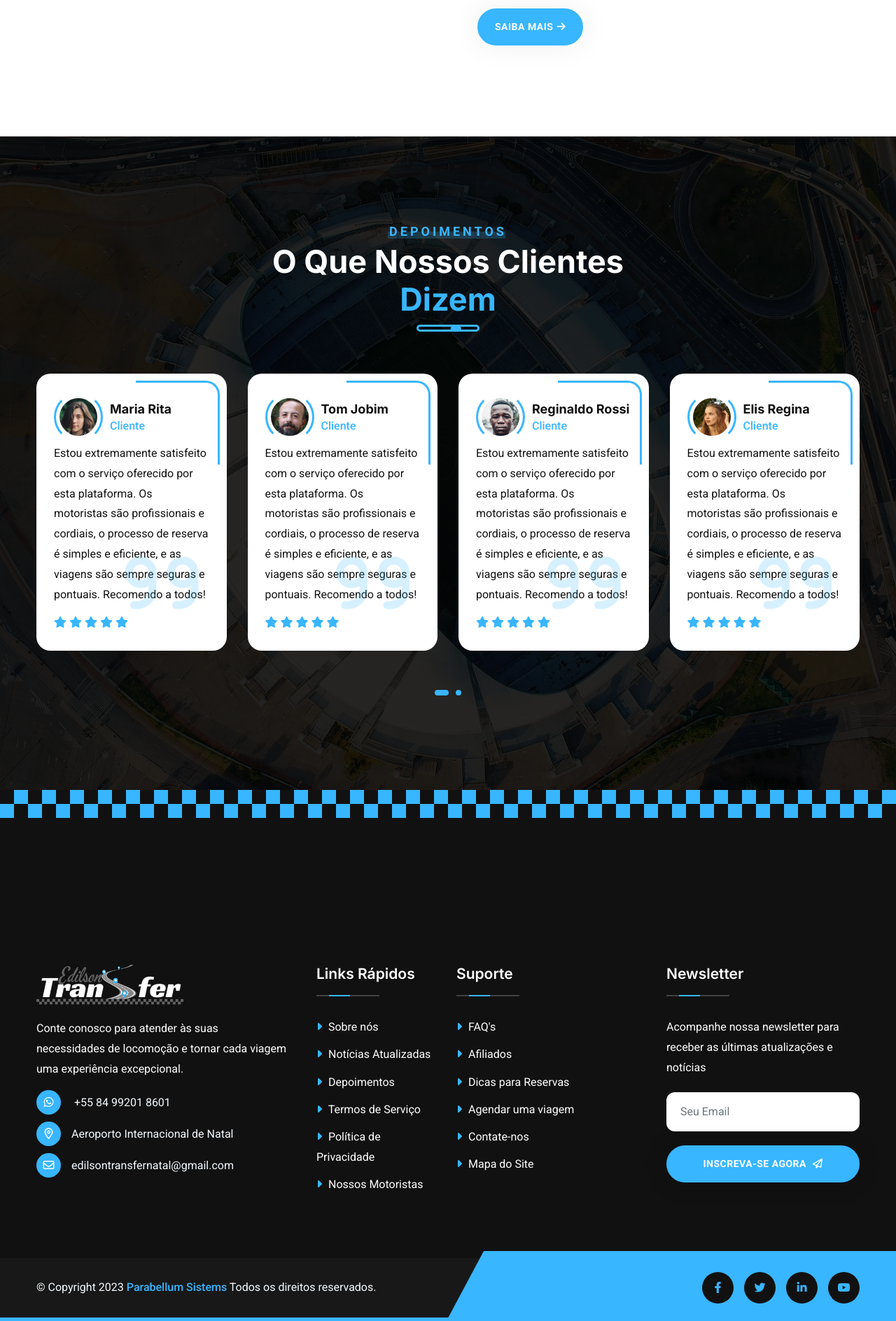
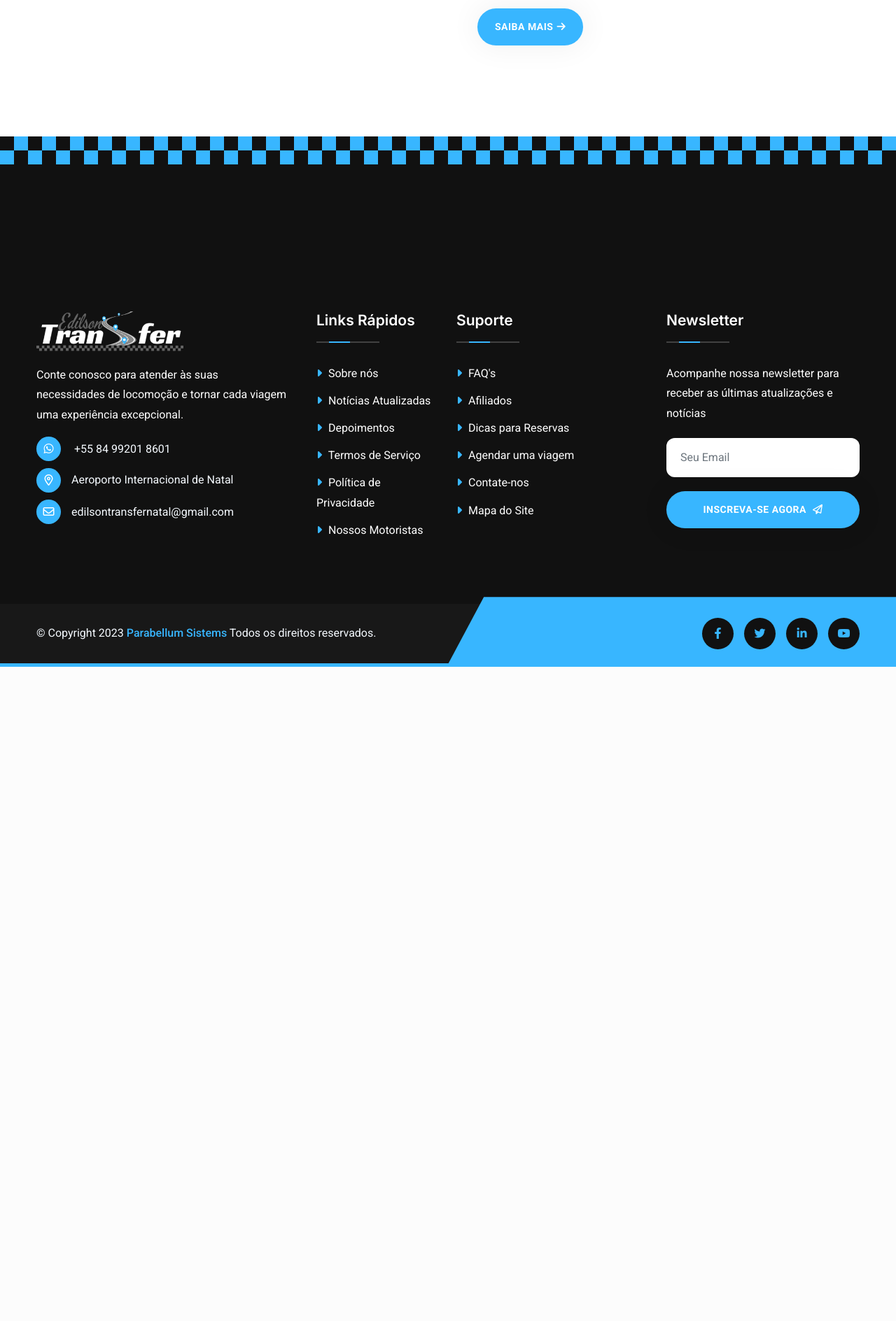
Before and after one commit to thi-mateus/EdilsonTransfer, a Django app: page / in a window 1280 px wide. Shown: the part 1730-3618 px from the top of the page at 70% size. After the commit the page ends 2683 px from the top, so only its background shows below. Run offline with Django 4.2, Linux system fonts and the light colour scheme; data that the repository does not hold is empty; some libraries are stand-ins or nearby versions.

Commit message:
retirando depoimentos

```diff
--- a/templates/index.html
+++ b/templates/index.html
@@ -1542,7 +1542,7 @@
       <!-- faq area end -->
 
       <!-- testimonial area -->
-      <div class="testimonial-area py-120">
+      {% comment %} <div class="testimonial-area py-120">
         <div class="container">
           <div class="row">
             <div class="col-lg-6 mx-auto">
@@ -1690,7 +1690,7 @@
             </div>
           </div>
         </div>
-      </div>
+      </div> {% endcomment %}
       <!-- testimonial area end -->
 
       <!-- blog area -->
```
